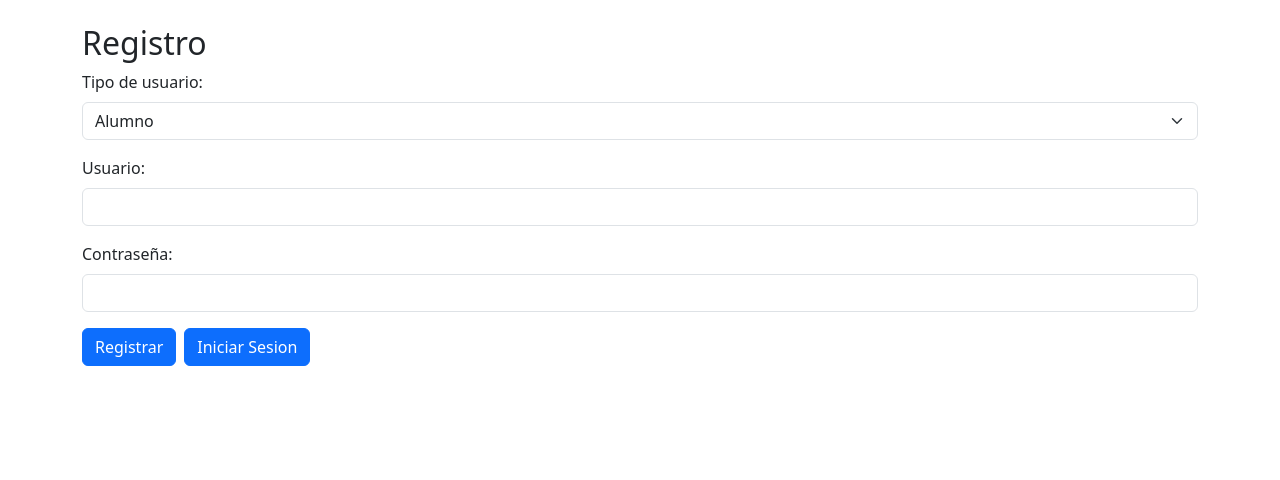
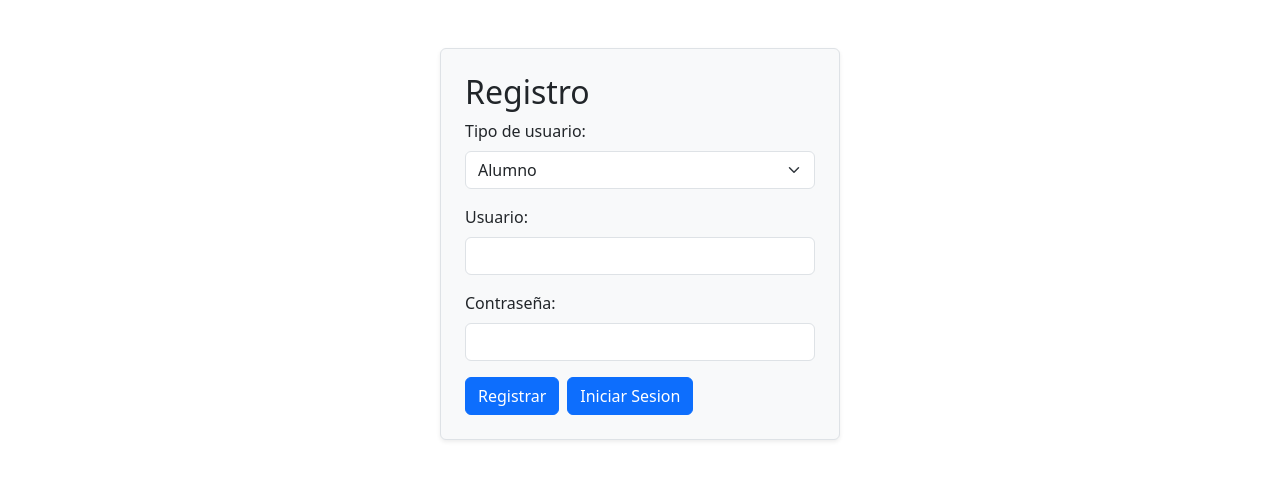
Before and after one commit to Cesar1xd1/Proyecto-Express_React, a React (Vite) app in the folder frontend/: page /registro in a window 1280 px wide. Shown: the top 480 px of the page. Built offline with nearby package versions, Linux system fonts and the light colour scheme.

Commit message:
Se hicieron cambios en la ventana de registro

```diff
--- a/frontend/src/Registro.jsx
+++ b/frontend/src/Registro.jsx
@@ -50,7 +50,8 @@ const Usuario = () => {
   };
 
   return (
-    <form onSubmit={enviarDatos} className="container mt-4">
+    <div className="container d-flex justify-content-center mt-5">
+      <form onSubmit={enviarDatos} className="p-4 border rounded shadow-sm bg-light" style={{ maxWidth: '400px', width: '100%' }}>
       <h2>Registro</h2>
 
       <div className="mb-3">
@@ -90,6 +91,9 @@ const Usuario = () => {
       <button type="submit" className="btn btn-primary me-2">Registrar</button>
       <a href="/login" class="btn btn-primary">Iniciar Sesion</a>
     </form>
+    </div>
+
+
   );
 };
 
```
